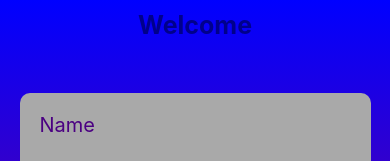
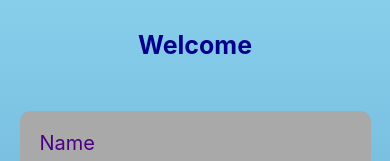
Before and after one commit to jyang10086/CS5520-Assignment-1, a React Native app: screen / in a window 390 px wide. Shown: the top 161 px of the page. Built offline with nearby package versions, Linux system fonts and the light colour scheme.

Commit message:
update text, button style and move color variable to color.js

```diff
--- a/App.js
+++ b/App.js
@@ -4,6 +4,7 @@ import { Button, StyleSheet, View } from "react-native";
 import { LinearGradient } from "expo-linear-gradient";
 import Start from "./screens/Start";
 import GuessingGame from "./screens/GuessingGame";
+import * as color from "./Color";
 
 export default function App() {
   const [isGameReady, setIsGameReady] = useState(false);
@@ -22,9 +23,12 @@ export default function App() {
 
   return (
     <View style={styles.container}>
-      <LinearGradient colors={["blue", "red"]} style={styles.background} />
+      <LinearGradient
+        colors={[color.skyblue, color.steelblue]}
+        style={styles.background}
+      />
       {isGameReady ? (
-        <View>
+        <View style={styles.gameView}>
           <View style={styles.restartView}>
             <Button title="Restart" onPress={backToStart} />
           </View>
@@ -55,7 +59,11 @@ const styles = StyleSheet.create({
     top: 0,
     height: "100%",
   },
+  gameView: {
+    minWidth: "80%",
+    rowGap: 20,
+  },
   restartView: {
-    alignSelf:'flex-end'
-  }
+    alignSelf: "flex-end",
+  },
 });
--- a/Color.js
+++ b/Color.js
@@ -1,2 +1,6 @@
 export const mainTextColor = "indigo";
 export const invaidText = "grey";
+export const hintText = "red";
+export const cardBgColor = "darkgray";
+export const skyblue = "skyblue";
+export const steelblue = "steelblue";
--- a/components/Card.js
+++ b/components/Card.js
@@ -1,5 +1,6 @@
 import React from "react";
 import { View, StyleSheet, Platform } from "react-native";
+import * as color from "../Color";
 export default function Card({ cardStyles, children }) {
   const systemStyle =
     Platform.OS === "ios" ? styles.cardIOS : styles.cardAndroid;
@@ -10,7 +11,7 @@ export default function Card({ cardStyles, children }) {
 const styles = StyleSheet.create({
   card: {
     borderRadius: 10,
-    backgroundColor: "darkgray",
+    backgroundColor: color.cardBgColor,
     padding: 20,
     justifyContent: "space-around",
     rowGap: 20,
--- a/components/CheckRobot.js
+++ b/components/CheckRobot.js
@@ -1,11 +1,12 @@
 import { StyleSheet, Text, View } from "react-native";
 import CheckBox from "expo-checkbox";
 import React from "react";
+import * as color from "../Color";
 
 export default function CheckRobot({ value, onCheckedChange }) {
   const changeValueHandler = (isChecked) => {
     onCheckedChange(isChecked);
-  }
+  };
 
   return (
     <View style={styles.container}>
@@ -22,6 +23,6 @@ const styles = StyleSheet.create({
   },
   text: {
     fontSize: 15,
-    color: 'indigo',
+    color: color.mainTextColor,
   },
 });
--- a/components/UserInput.js
+++ b/components/UserInput.js
@@ -13,6 +13,7 @@ export default function UserInput({ value, onchange }) {
         style={styles.input}
         value={value}
         onChangeText={handleTextChange}
+        textAlign='center'
       />
     </View>
   );
--- a/screens/Confirm.js
+++ b/screens/Confirm.js
@@ -1,6 +1,7 @@
 import React from "react";
 import { Alert, Modal, Button, StyleSheet, Text, View } from "react-native";
 import Card from "../components/Card";
+import * as color from "../Color";
 
 export default function Confirm({
   visible,
@@ -41,13 +42,13 @@ const styles = StyleSheet.create({
     justifyContent: "space-evenly",
   },
   modalText: {
-    fontSize: 15,
-    color: "indigo",
+    fontSize: 20,
+    color: color.mainTextColor,
   },
   modalView: {
     width: 300,
     height: 200,
     padding: 20,
-    backgroundColor: "darkgray",
+    backgroundColor: color.cardBgColor,
   },
 });
--- a/screens/GuessingGame.js
+++ b/screens/GuessingGame.js
@@ -2,6 +2,8 @@ import React, { useState, useEffect } from "react";
 import { Alert, Button, Image, StyleSheet, Text, View } from "react-native";
 import Card from "../components/Card";
 import UserInput from "../components/UserInput";
+import * as color from "../Color";
+
 export default function GuessingGame({ userData }) {
   const [gameStarted, setGameStarted] = useState(false);
   const [gameWin, setGameWin] = useState(false);
@@ -61,7 +63,7 @@ export default function GuessingGame({ userData }) {
       Alert.alert("Invalid Input", "Please enter a number between 1 and 100");
       return;
     }
-    console.log("win", correctNumber);
+    console.log("correct number:", correctNumber);
     if (value === correctNumber) {
       setGameWin(true);
     } else {
@@ -116,8 +118,8 @@ export default function GuessingGame({ userData }) {
   if (!gameStarted) {
     return (
       <Card>
-        <View>
-          <Text>
+        <View style={styles.guessView}>
+          <Text style={styles.text}>
             Guess a number between 1 & 100 that is a multiple of {multiply}
           </Text>
           <Button title="Start" onPress={startGame} color="blue" />
@@ -131,7 +133,7 @@ export default function GuessingGame({ userData }) {
       <Card>
         {!submittedGuess && (
           <View style={styles.guessView}>
-            <Text>
+            <Text style={styles.text}>
               Guess a number between 1 & 100 that is a multiple of {multiply}
             </Text>
             <UserInput
@@ -139,7 +141,7 @@ export default function GuessingGame({ userData }) {
               onchange={handleInputValue}
             ></UserInput>
 
-            {showHint && <Text>{hint}</Text>}
+            {showHint && <Text style={styles.hintText}>{hint}</Text>}
             <Text>Time left: {timeLeft}s</Text>
             <Text>Attempts left: {4 - attemptsUsed}</Text>
 
@@ -147,30 +149,32 @@ export default function GuessingGame({ userData }) {
               title="Use a hint"
               onPress={handleUseHint}
               disabled={showHint}
+              color="blue"
             />
-            <Button title="Submit guess" onPress={handleGuess} />
+            <Button title="Submit guess" onPress={handleGuess} color="blue" />
           </View>
         )}
 
         {submittedGuess && gameWin && (
           <View style={styles.guessView}>
-            <Text>
-              Congratulations! You guessed the number in {attemptsUsed}{" "}
-              attempts!
+            <Text style={styles.text}>
+              You guessed correctly!{"\n"} Attempts used: {attemptsUsed}{" "}
             </Text>
             <Image
               source={{
                 uri: `https://picsum.photos/id/${correctNumber}/100/100`,
               }}
-              style={{ width: 100, height: 100 }}
+              style={styles.image}
             />
             <Button title="New Game" onPress={handleRestGame} color="blue" />
           </View>
         )}
 
         {submittedGuess && !gameWin && !gameOver && (
-          <View>
-            <Text>You did not guess correct! You should {feedback}.</Text>
+          <View style={styles.guessView}>
+            <Text style={styles.text}>
+              You did not guess correct! You should {feedback}.
+            </Text>
             <Button title="Try Again" onPress={handleTryAgain} color="blue" />
             <Button title="End the Game" onPress={handleEndGame} color="blue" />
           </View>
@@ -178,12 +182,12 @@ export default function GuessingGame({ userData }) {
 
         {submittedGuess && !gameWin && gameOver && (
           <View style={styles.guessView}>
-            <Text>The game is over!</Text>
+            <Text style={styles.text}>The game is over!</Text>
             <Image
               source={require("../assets/sad-smiley.png")}
-              style={{ width: 150, height: 150 }}
+              style={styles.image}
             />
-            {endReason && <Text>You are {endReason}.</Text>}
+            {endReason && <Text style={styles.text}>You are {endReason}.</Text>}
             <Button title="New Game" onPress={handleRestGame} color="blue" />
           </View>
         )}
@@ -197,4 +201,16 @@ const styles = StyleSheet.create({
     alignItems: "center",
     rowGap: 10,
   },
+  text: {
+    fontSize: 20,
+    color: color.mainTextColor,
+  },
+  hintText: {
+    fontSize: 18,
+    color: color.hintText,
+  },
+  image: {
+    width: 150,
+    height: 150,
+  },
 });
--- a/screens/Start.js
+++ b/screens/Start.js
@@ -6,6 +6,7 @@ import Confirm from "./Confirm";
 import Card from "../components/Card";
 import UserInput from "../components/UserInput";
 import InvalidTextError from "../components/InvalidTextError";
+import * as color from "../Color";
 export default function Start({ navigateToGame, userData, setUserData }) {
   const [name, setName] = useState("");
   const [email, setEmail] = useState("");
@@ -119,7 +120,7 @@ const styles = StyleSheet.create({
     maxWidth: "90%",
   },
   topView: {
-    marginTop: 10,
+    marginTop: 30,
     flex: 1,
     alignItems: "center",
   },
@@ -132,10 +133,6 @@ const styles = StyleSheet.create({
   },
   text: {
     fontSize: 20,
-    color: "indigo",
-  },
-  errorText: {
-    color: "grey",
-    fontSize: 15,
+    color: color.mainTextColor,
   },
 });
```
